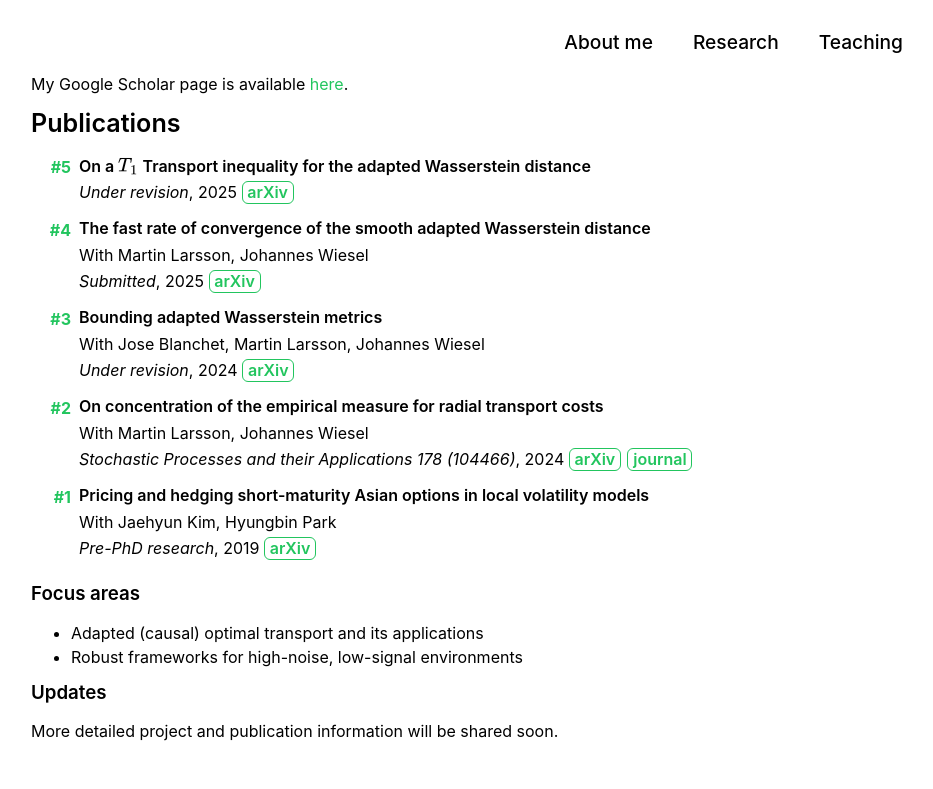
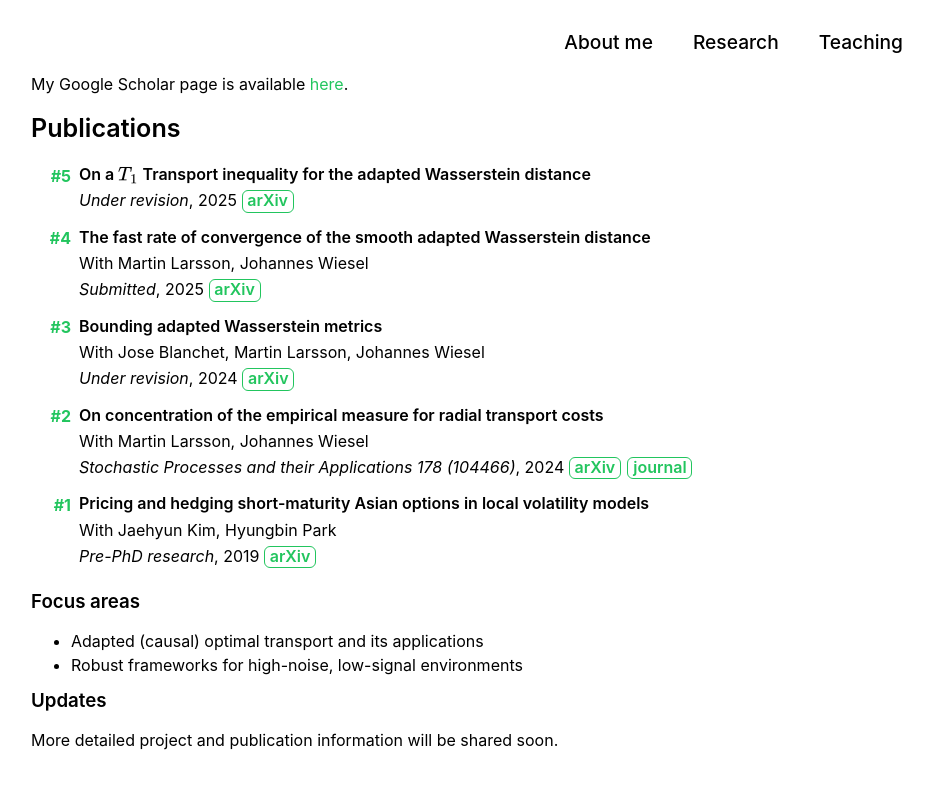
Before and after one commit to Jonghwap/Jonghwap.github.io, a Jekyll site: the page built from research.md, in a window 1280 px wide. Shown: the top 789 px of the page, without its empty margins (209-1142 px from the left). Built offline with Jekyll 4.4.1, drawn with Linux system fonts in a browser that asks for light colours; a style sheet for code colours, icons or effects is not loaded.

Commit message:
Update research.md

```diff
--- a/research.md
+++ b/research.md
@@ -7,11 +7,11 @@ hide_profile: true
 
 My Google Scholar page is available <a class="accent-link" href="https://scholar.google.com/citations?user=9qqF088AAAAJ&hl=ko">here</a>.
 
-<span style="display:block; margin-top: 0.8rem;"></span>
+<span style="display:block; margin-top: 1.2rem;"></span>
 
 ## Publications
 
-<span style="display:block; margin-top: 0.8rem;"></span>
+<span style="display:block; margin-top: 1.2rem;"></span>
 
 {% include publication_list.html %}
 
```
